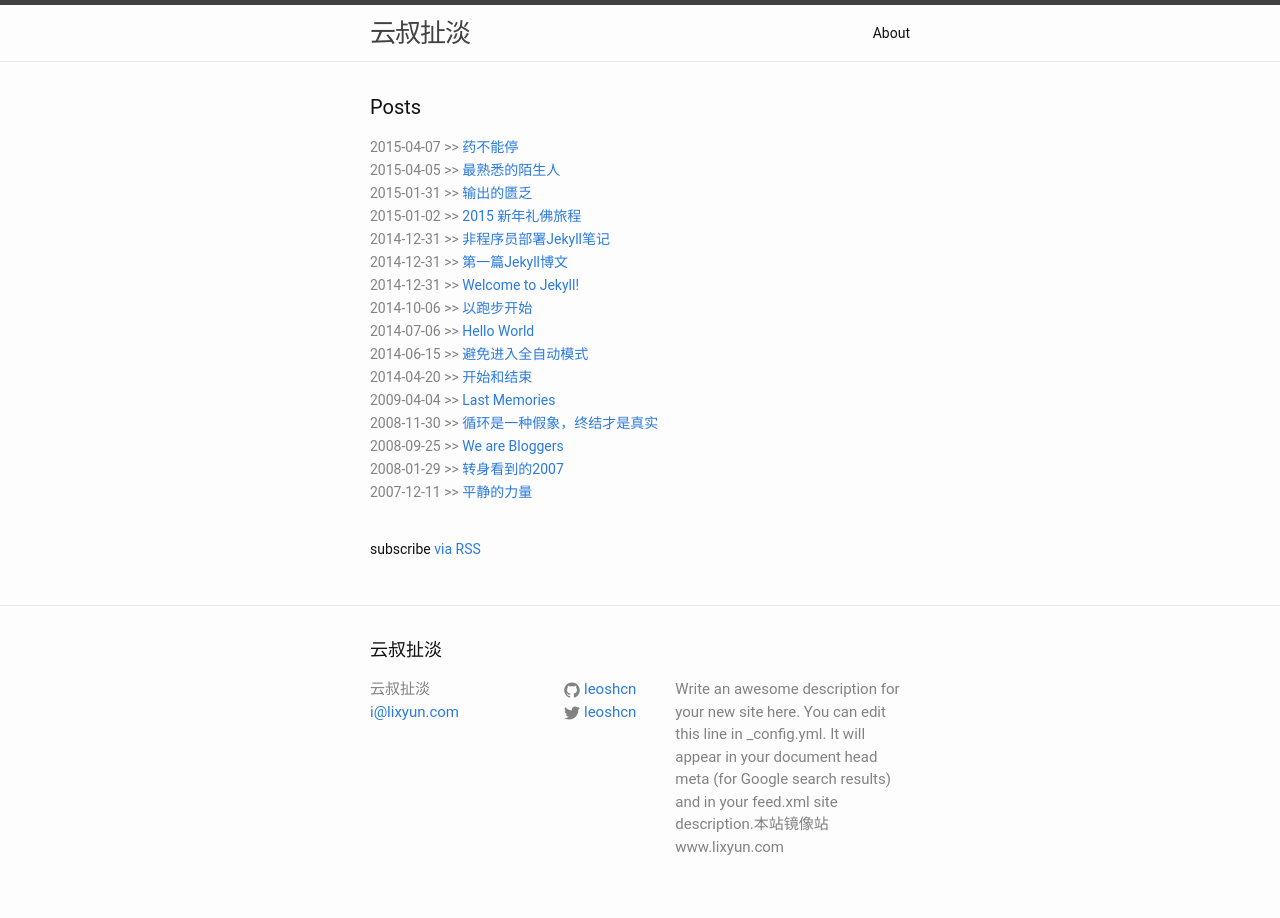
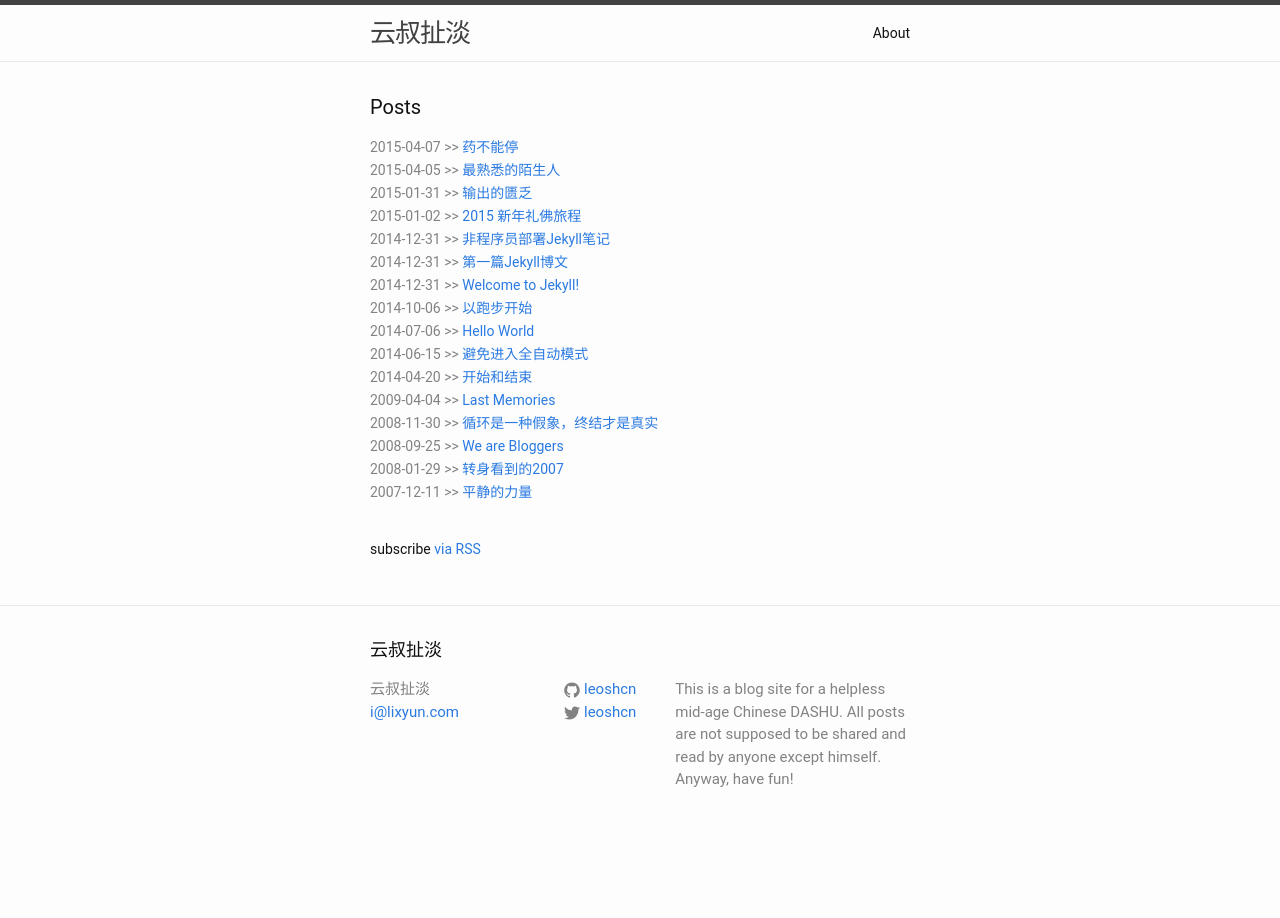
Before and after one commit to leoshcn/leoshcn.github.io, a Jekyll site: the page built from index.html, in a window 1280 px wide. Built offline with Jekyll 4.4.1, drawn with Linux system fonts in a browser that asks for light colours.

Commit message:
Change the site description

```diff
--- a/_config.yml
+++ b/_config.yml
@@ -2,9 +2,7 @@
 title: 云叔扯淡
 email: i@lixyun.com
 description: > # this means to ignore newlines until "baseurl:"
-  Write an awesome description for your new site here. You can edit this
-  line in _config.yml. It will appear in your document head meta (for
-  Google search results) and in your feed.xml site description.本站镜像站www.lixyun.com
+ This is a blog site for a helpless mid-age Chinese DASHU. All posts are not supposed to be shared and read by anyone except himself. Anyway, have fun!
 baseurl: "" # the subpath of your site, e.g. /blog/
 url: "http://yourdomain.com" # the base hostname & protocol for your site
 twitter_username: leoshcn
```
